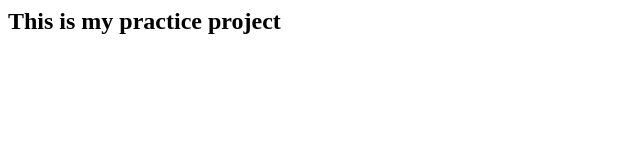
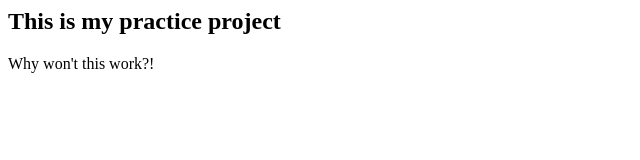
Before and after one commit to BekkaMongeau/git_practice, a plain HTML site: page index.html in a window 1280 px wide. Shown: the whole page, without its empty margins (0-640 px from the left). Drawn offline with Linux system fonts and the light colour scheme.

Commit message:
update index.html

```diff
--- a/index.html
+++ b/index.html
@@ -1 +1,2 @@
 <h2>This is my practice project</h2>
+<p>Why won't this work?!</p>
```
